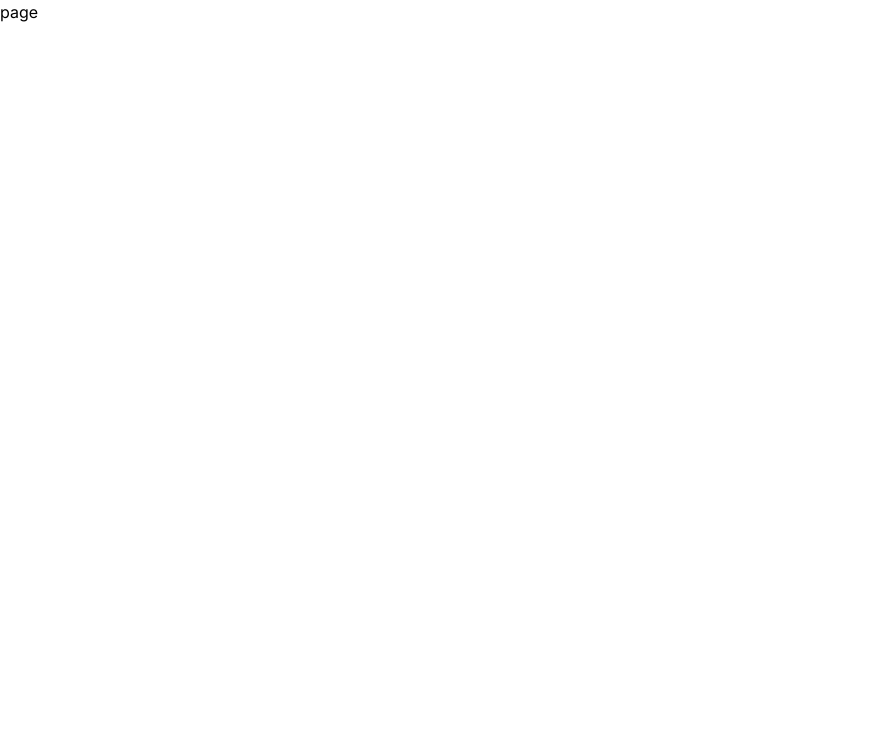
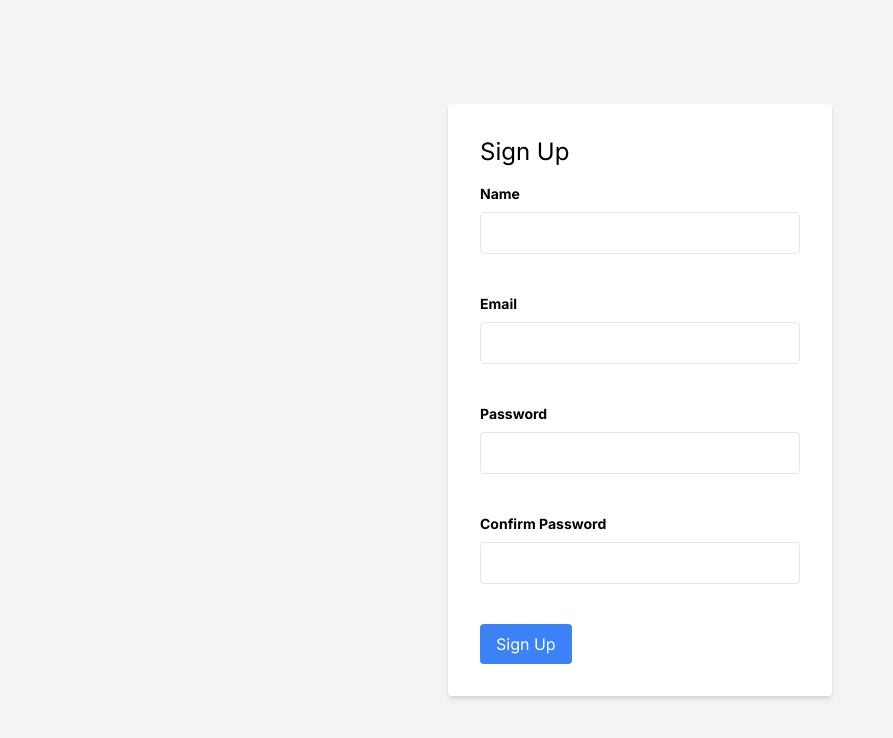
Before and after one commit to saady789/paytm, a Next.js app: page /Signup in a window 1280 px wide. Shown: the top 738 px of the page, without its empty margins (0-893 px from the left). Built offline with nearby package versions, Linux system fonts and the light colour scheme.

Commit message:
login and signup created

```diff
--- a/app/Login/page.tsx
+++ b/app/Login/page.tsx
@@ -1,9 +1,58 @@
+"use client";
 import React from 'react'
+import { useForm, SubmitHandler } from 'react-hook-form';
 
-const page = () => {
-  return (
-    <div>page</div>
-  )
+
+interface FormValues {
+    email: string;
+    password: string;
 }
 
-export default page
+const page: React.FC = () => {
+
+    const {
+        watch,
+        register,
+        handleSubmit,
+        formState: { errors },
+    } = useForm<FormValues>();
+
+
+
+
+    const onSubmit: SubmitHandler<FormValues> = (data) => {
+
+        console.log(data)
+    }
+
+
+    return (
+        <div className="min-h-screen bg-gray-100 flex justify-center items-center">
+            <div className="bg-white p-8 rounded shadow-md w-96">
+                <h2 className="text-2xl mb-4">Sign Up</h2>
+                <form onSubmit={handleSubmit(onSubmit)}>
+
+
+                    <div className="mb-4">
+                        <label className="block text-sm font-bold mb-2" htmlFor="email">Email</label>
+                        <input type="email" id="email" className="w-full border rounded px-3 py-2" {...register("email", { required: true })} />
+                        {errors.email && <span className="text-red-500 text-sm">Email is required</span>}
+                        {!errors.email && <span className="text-white text-sm">a</span>}
+                    </div>
+
+                    <div className="mb-4">
+                        <label className="block text-sm font-bold mb-2" htmlFor="password">Password</label>
+                        <input type="password" id="password" className="w-full border rounded px-3 py-2" {...register("password", { required: true, minLength: 4 })} />
+                        {errors.password && <span className="text-red-500 text-sm">Password is required (min length 4)</span>}
+                        {!errors.password && <span className="text-white text-sm">a</span>}
+                    </div>
+
+
+                    <button type="submit" className="bg-blue-500 text-white px-4 py-2 rounded hover:bg-blue-600">Log In</button>
+                </form>
+            </div>
+        </div>
+    );
+}
+
+export default page;
--- a/app/Signup/page.tsx
+++ b/app/Signup/page.tsx
@@ -1,9 +1,71 @@
-import React from 'react'
+"use client"
+import React from 'react';
+import { useForm, SubmitHandler } from 'react-hook-form';
 
-const page = () => {
-  return (
-    <div>page</div>
-  )
+interface FormValues {
+    name: string;
+    email: string;
+    password: string;
+    confirmPassword: string;
 }
 
-export default page
+const page: React.FC = () => {
+
+    const {
+        watch,
+        register,
+        handleSubmit,
+        formState: { errors },
+    } = useForm<FormValues>();
+
+    const password = React.useRef({});
+    password.current = watch("password");
+
+
+    const onSubmit: SubmitHandler<FormValues> = (data) => {
+
+        console.log(data)
+    }
+
+
+    return (
+        <div className="min-h-screen bg-gray-100 flex justify-center items-center">
+            <div className="bg-white p-8 rounded shadow-md w-96">
+                <h2 className="text-2xl mb-4">Sign Up</h2>
+                <form onSubmit={handleSubmit(onSubmit)}>
+                    <div className="mb-4">
+                        <label className="block text-sm font-bold mb-2" htmlFor="name">Name</label>
+                        <input type="text"  id="name" className="w-full border rounded px-3 py-2" {...register("name", { required: true })} />
+                        {errors.name && <span className="text-red-500 text-sm">Name is required</span>}
+                        {!errors.name && <span className="text-white text-sm">a</span>}
+                    </div>
+
+                    <div className="mb-4">
+                        <label className="block text-sm font-bold mb-2" htmlFor="email">Email</label>
+                        <input type="email" id="email" className="w-full border rounded px-3 py-2" {...register("email", { required: true })} />
+                        {errors.email && <span className="text-red-500 text-sm">Email is required</span>}
+                        {!errors.email && <span className="text-white text-sm">a</span>}
+                    </div>
+
+                    <div className="mb-4">
+                        <label className="block text-sm font-bold mb-2" htmlFor="password">Password</label>
+                        <input type="password" id="password" className="w-full border rounded px-3 py-2" {...register("password", { required: true, minLength:4 })} />
+                        {errors.password && <span className="text-red-500 text-sm">Password is required (min length 4)</span>}
+                        {!errors.password && <span className="text-white text-sm">a</span>}
+                    </div>
+
+                    <div className="mb-4">
+                        <label className="block text-sm font-bold mb-2" htmlFor="confirmPassword">Confirm Password</label>
+                        <input type="password" id="confirmPassword" className="w-full border rounded px-3 py-2" {...register("confirmPassword", { validate: value => value === password.current || "The passwords do not match" })} />
+                        {errors.confirmPassword && <span className="text-red-500 text-sm">Password do not match</span>}
+                        {!errors.confirmPassword && <span className="text-white text-sm">a</span>}
+                    </div>
+
+                    <button type="submit" className="bg-blue-500 text-white px-4 py-2 rounded hover:bg-blue-600">Sign Up</button>
+                </form>
+            </div>
+        </div>
+    );
+}
+
+export default page;
--- a/package.json
+++ b/package.json
@@ -14,7 +14,8 @@
     "next": "14.1.0",
     "next-auth": "^4.24.5",
     "react": "^18",
-    "react-dom": "^18"
+    "react-dom": "^18",
+    "react-hook-form": "^7.50.1"
   },
   "devDependencies": {
     "@types/node": "^20",
```
Also changed, not shown: 2 other files (tests, documents, lock files or other folders).
